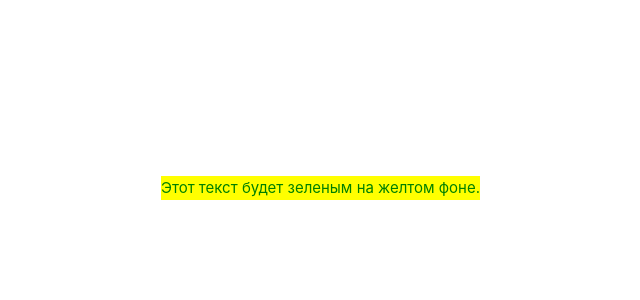
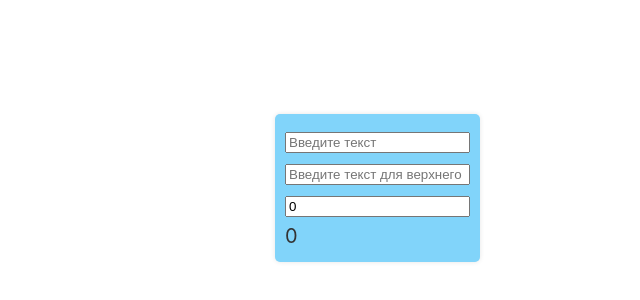
Before and after one commit to rayssssbush/vue_uch, a Vue app: page / in a window 1280 px wide. Shown: the part 212-512 px from the top of the page, without its empty margins (160-800 px from the left). Built offline with nearby package versions, Linux system fonts and the light colour scheme.

Commit message:
Задание 36

```diff
--- a/src/App.vue
+++ b/src/App.vue
@@ -4,15 +4,39 @@ import TheWelcome from './components/TheWelcome.vue'
 </script>
 
 <template>
-	<p class="highlighted-text">Этот текст будет зеленым на желтом фоне.</p>
+	<div>
+		<!-- Инпут для текста -->
+		<input v-model="inputText" placeholder="Введите текст" />
+		<p>{{ inputText }}</p>
+
+		<!-- Инпут для текста, вывод в верхнем регистре -->
+		<input
+			v-model="inputTextUpperCase"
+			placeholder="Введите текст для верхнего регистра"
+		/>
+		<p>{{ inputTextUpperCase.toUpperCase() }}</p>
+
+		<!-- Инпут для числа, вывод квадрата числа -->
+		<input
+			v-model.number="inputNumber"
+			type="number"
+			placeholder="Введите число"
+		/>
+		<p>{{ inputNumber ** 2 }}</p>
+	</div>
 </template>
 
-<style scoped>
-.highlighted-text {
-	color: green; /* Зеленый текст */
-	background-color: yellow; /* Желтый фон */
+<script>
+export default {
+	data() {
+		return {
+			inputText: '',
+			inputTextUpperCase: '',
+			inputNumber: 0,
+		}
+	},
 }
-</style>
+</script>
 
 <style scoped>
 #app {
```
